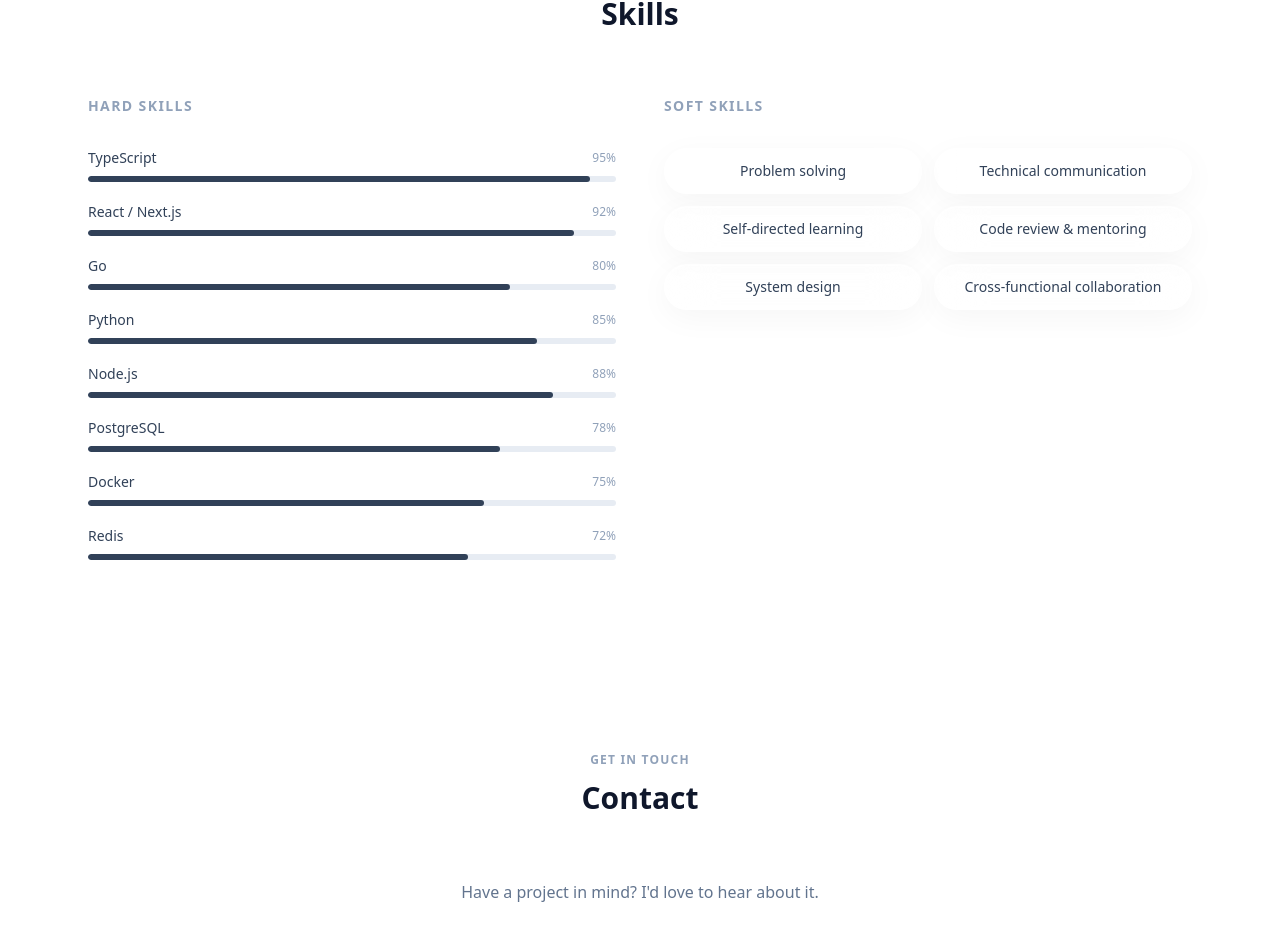
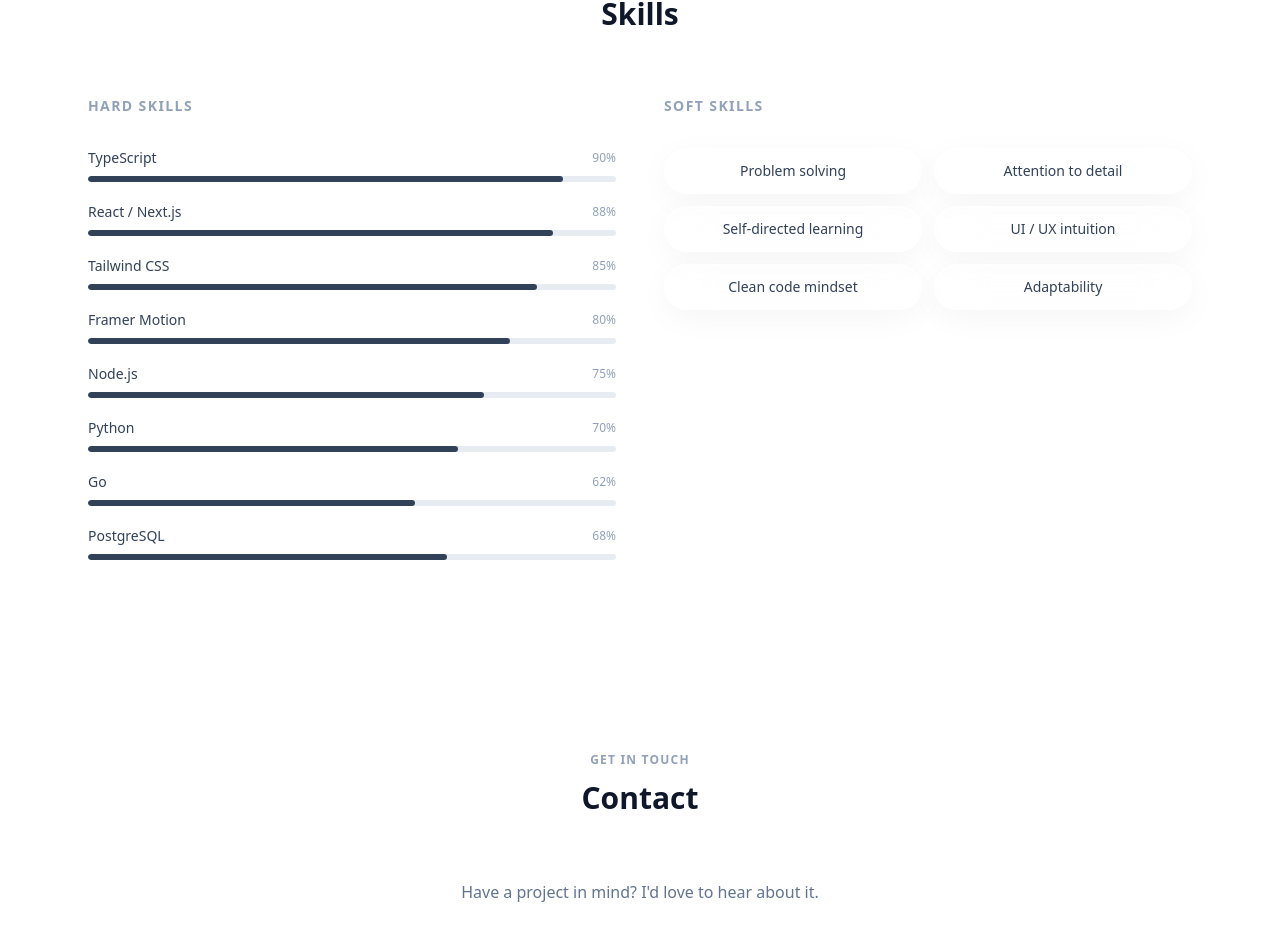
Before and after one commit to Rik-Stokmans/portfolio-Website, a Next.js app: page / in a window 1280 px wide. Shown: the part 3370-4310 px from the top of the page. Built offline with nearby package versions, Linux system fonts and the light colour scheme.

Commit message:
Update Skills.tsx with realistic hard and soft skill data

```diff
--- a/components/Skills.tsx
+++ b/components/Skills.tsx
@@ -3,23 +3,23 @@
 import { motion } from "framer-motion";
 
 const hardSkills = [
-  { name: "TypeScript", level: 95 },
-  { name: "React / Next.js", level: 92 },
-  { name: "Go", level: 80 },
-  { name: "Python", level: 85 },
-  { name: "Node.js", level: 88 },
-  { name: "PostgreSQL", level: 78 },
-  { name: "Docker", level: 75 },
-  { name: "Redis", level: 72 },
+  { name: "TypeScript", level: 90 },
+  { name: "React / Next.js", level: 88 },
+  { name: "Tailwind CSS", level: 85 },
+  { name: "Framer Motion", level: 80 },
+  { name: "Node.js", level: 75 },
+  { name: "Python", level: 70 },
+  { name: "Go", level: 62 },
+  { name: "PostgreSQL", level: 68 },
 ];
 
 const softSkills = [
   "Problem solving",
-  "Technical communication",
+  "Attention to detail",
   "Self-directed learning",
-  "Code review & mentoring",
-  "System design",
-  "Cross-functional collaboration",
+  "UI / UX intuition",
+  "Clean code mindset",
+  "Adaptability",
 ];
 
 export default function Skills() {
```
